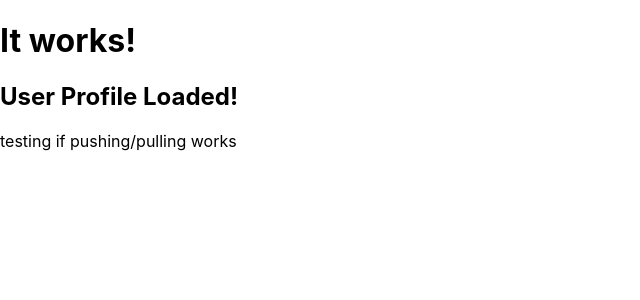
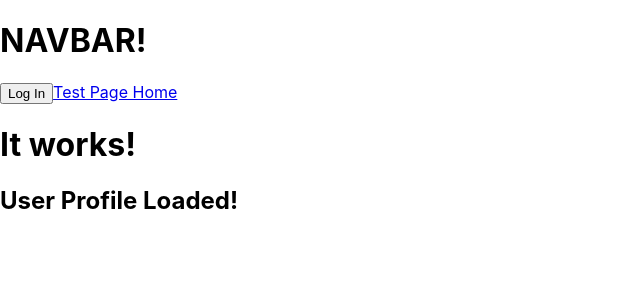
Before and after one commit to daragmas/phase-2-project, a React (Create React App) app: page / in a window 1280 px wide. Shown: the top 300 px of the page, without its empty margins (0-640 px from the left). Built offline with nearby package versions, Linux system fonts and the light colour scheme.

Commit message:
transferred routes to app.js

```diff
--- a/package.json
+++ b/package.json
@@ -3,6 +3,7 @@
   "version": "0.1.0",
   "private": true,
   "dependencies": {
+    "@auth0/auth0-react": "^1.10.2",
     "@testing-library/jest-dom": "^5.16.4",
     "@testing-library/react": "^13.3.0",
     "@testing-library/user-event": "^13.5.0",
--- a/src/components/App.js
+++ b/src/components/App.js
@@ -1,38 +1,18 @@
-import logo from '../logo.svg';
 import '../App.css';
+import Home from './Home';
+import Test from './Test';
+import NavBar from './Navbar';
+import { Route, Routes } from 'react-router-dom';
 
-import { Route, Routes } from "react-router-dom";
-import Home from "./Home";
 
 function App() {
-  const Default = ()=>{
-    <div className="App">
-      <header className="App-header">
-        <img src={logo} className="App-logo" alt="logo" />
-        <p>
-          Edit <code>src/App.js</code> and save to reload.
-        </p>
-        <a
-          className="App-link"
-          href="https://reactjs.org"
-          target="_blank"
-          rel="noopener noreferrer"
-        >
-          Learn React
-        </a>
-      </header>
-    </div>
-
-  }
-
   return (
     <div>
-      <h1>Tesing 1 2 3</h1>
-      {/* <NavBar/> */}
-      {/* < Routes >
-        <Route path='/' element={<Home/>}></Route>
-        <Route path='/app/' element={<App/>}></Route>
-      </Routes> */}
+      <NavBar />
+      < Routes >
+        <Route exact path='/' element={<Home />}></Route>
+        <Route path='/test/' element={<Test />}></Route>
+      </Routes>
     </div>
   );
 }
--- a/src/components/Home.js
+++ b/src/components/Home.js
@@ -5,7 +5,6 @@ const Home = ()=>{
         <div>
             <h1>It works!</h1>
             <UserProfile/>
-            <p>testing if pushing/pulling works</p>
         </div>
 
 
--- /dev/null
+++ b/src/components/Navbar.js
@@ -0,0 +1,37 @@
+import { useAuth0 } from "@auth0/auth0-react"
+import { NavLink } from "react-router-dom"
+
+const NavBar = () => {
+
+    const { user, isAuthenticated} = useAuth0()
+    // console.log('isAuth: ', isAuthenticated)
+    console.log('user ', user)
+
+    const LoginButton = ()=>{
+        const {loginWithRedirect} = useAuth0()
+        return <button onClick={()=> loginWithRedirect()}>Log In</button>
+    }
+
+    const LogoutButton = () => {
+        const { logout } = useAuth0();
+
+        return (
+            <button onClick={() => logout({ returnTo: window.location.origin })}>
+                Log Out
+            </button>
+        );
+    };
+
+    return (
+    <div>
+        <h1>NAVBAR!</h1>
+        {isAuthenticated? <LogoutButton/>:<LoginButton/>}
+        <NavLink to='/test'>Test Page</NavLink>
+        <NavLink to='/'> Home </NavLink>
+    </div>
+    )
+
+}
+
+
+export default NavBar
--- /dev/null
+++ b/src/components/Test.js
@@ -0,0 +1,24 @@
+import logo from '../logo.svg'
+
+const Test = () => {
+    return (
+    <div className="App">
+        <header className="App-header">
+            <img src={logo} className="App-logo" alt="logo" />
+            <p>
+                Edit <code>src/App.js</code> and save to reload.
+            </p>
+            <a
+                className="App-link"
+                href="https://reactjs.org"
+                target="_blank"
+                rel="noopener noreferrer"
+            >
+                Learn React
+            </a>
+        </header>
+    </div>)
+
+}
+
+export default Test
--- a/src/index.js
+++ b/src/index.js
@@ -2,22 +2,25 @@ import React from 'react';
 import ReactDOM from 'react-dom/client';
 import './index.css';
 import App from './components/App';
-import Home from './components/Home'
 import reportWebVitals from './reportWebVitals';
-import { BrowserRouter, Route, Routes } from 'react-router-dom';
+import { BrowserRouter } from 'react-router-dom';
+
+import { Auth0Provider } from "@auth0/auth0-react";
+
+
 
 const root = ReactDOM.createRoot(document.getElementById('root'));
 
 root.render(
-  // <React.StrictMode>
-  <BrowserRouter>
-    < Routes >
-      <Route path='/' element={<Home />}></Route>
-      <Route path='/app/' element={<App />}></Route>
-    </Routes>
-    {/* <App /> */}
-  </BrowserRouter>
-  // </React.StrictMode>
+  <Auth0Provider
+    domain="dev-4l00ifm1.us.auth0.com"
+    clientId="CVPHLlmK586XYpLdHJBqKNH2oJmLZr6L"
+    redirectUri={window.location.origin}
+  >
+    <BrowserRouter>
+      <App/>
+    </BrowserRouter>
+  </Auth0Provider>
 );
 
 // If you want to start measuring performance in your app, pass a function
```
Also changed, not shown: 1 other file (tests, documents, lock files or other folders).
